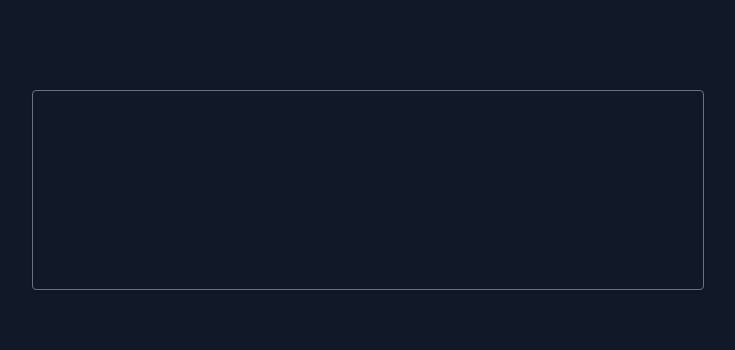
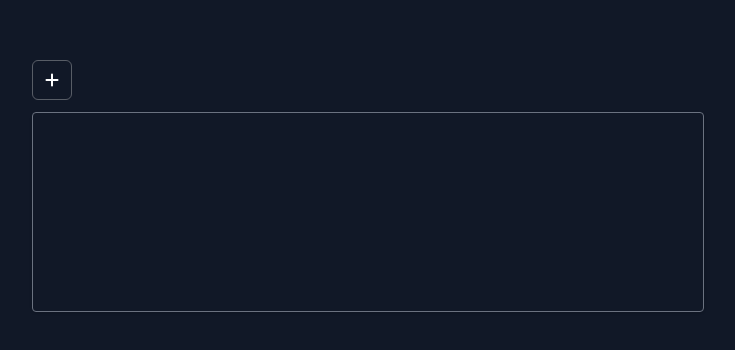
Before and after one commit to venky-123-debug/medium_editor, a Svelte app: page / in a window 1280 px wide. Shown: the part 214-564 px from the top of the page, without its empty margins (272-1007 px from the left). Built offline with nearby package versions, Linux system fonts and the light colour scheme.

Commit message:
menu buttons addingis in progress

```diff
--- /dev/null
+++ b/src/Pages/Home/components/addSection.svelte
@@ -0,0 +1,9 @@
+<script>
+  let showMenu = false
+</script>
+
+<div class="justify-left flex items-center gap-3">
+  <button class="flex h-10 w-10 items-center justify-center rounded-md border border-[#a0a1a580] text-white disabled:cursor-not-allowed" on:click={() => (showMenu = !showMenu)}>
+    <i class="fa-solid {showMenu ? 'fa-xmark' : 'fa-plus'} text-white" />
+  </button>
+</div>
--- a/src/Pages/Home/index.svelte
+++ b/src/Pages/Home/index.svelte
@@ -1,6 +1,7 @@
 <script>
+  import AddSection from "./components/addSection.svelte"
   import LinkModal from "./components/linkModal.svelte"
-  import Button from "./shared/button.svelte"
+  import Button from "./shared/toolBarButton.svelte"
 
   let showModal = false
   let url = ""
@@ -75,7 +76,8 @@
 </script>
 
 <div class="flex min-h-screen items-center justify-center bg-gray-900">
-  <div class="w-full max-w-2xl">
+  <div class="flex w-full max-w-2xl flex-col gap-3">
+    <AddSection />
     {#if isTextSelected || isBoldActive || isItalicActive || isUnderlineActive}
       <div class="toolbar flex space-x-2">
         <Button iClass="fa-bold" isSelected={isTextSelected} active={isBoldActive} on:click={() => formatText("bold")} />
@@ -94,7 +96,7 @@
       </div>
     {/if}
     <div
-      class="mt-2 min-h-[200px] w-full rounded border border-gray-500 bg-transparent p-4 text-white shadow placeholder:text-base placeholder:text-gray-400 focus:border-blue-500 focus:outline-none"
+      class="min-h-[200px] w-full rounded border border-gray-500 bg-transparent p-4 text-white shadow placeholder:text-base placeholder:text-gray-400 focus:border-blue-500 focus:outline-none"
       contenteditable="true"
       placeholder="Type something ..."
       on:input={checkTextSelection}
```
Also changed, not shown: src/Pages/Home/shared/toolBarButton.svelte (renamed from src/Pages/Home/shared/button.svelte).
